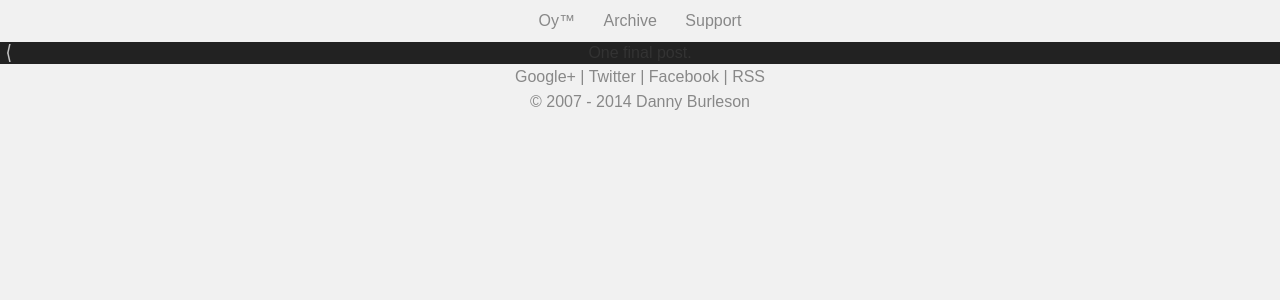
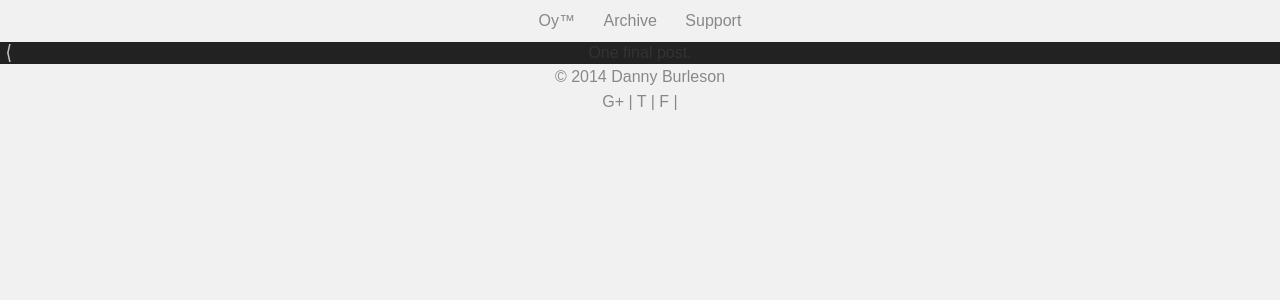
Before and after one commit to oycomics/oycomics.github.io, a Jekyll site: the page built from index.html, in a window 1280 px wide. Shown: the top 300 px of the page. Built offline with Jekyll 4.4.1, drawn with Linux system fonts in a browser that asks for light colours; Markdown is read by kramdown in place of the engine named in the settings; the list of posts is cut into pages by our own code.

Commit message:
Update footer.html

```diff
--- a/_includes/footer.html
+++ b/_includes/footer.html
@@ -1,7 +1,6 @@
 <div class="footer">
-	<a class="footer_nav_item googleplus" href="https://plus.google.com/+Oycomics" target="_blank">Google+</a> |
-	<a class="footer_nav_item twitter" href="https://twitter.com/oycomics" target="_blank">Twitter</a> |
-	<a class="footer_nav_item facebook" href="https://www.facebook.com/oycomics" target="_blank">Facebook</a> |
-	<a class="footer_nav_item rss" href="http://feeds.feedburner.com/oy" target="_blank">RSS</a><br>
-	<a class="copyright" href="mailto:danny@oycomics.com">&copy; 2007 - {{ site.time | date: "%Y" }} Danny Burleson</a>
+	<a class="footer_nav_item copyright" href="mailto:danny@oycomics.com">&copy; {{ site.time | date: "%Y" }} Danny Burleson</a>
+	<a class="footer_nav_item googleplus" href="https://plus.google.com/+Oycomics" target="_blank">G+</a> |
+	<a class="footer_nav_item twitter" href="https://twitter.com/oycomics" target="_blank">T</a> |
+	<a class="footer_nav_item facebook" href="https://www.facebook.com/oycomics" target="_blank">F</a> |
 </div>
```
